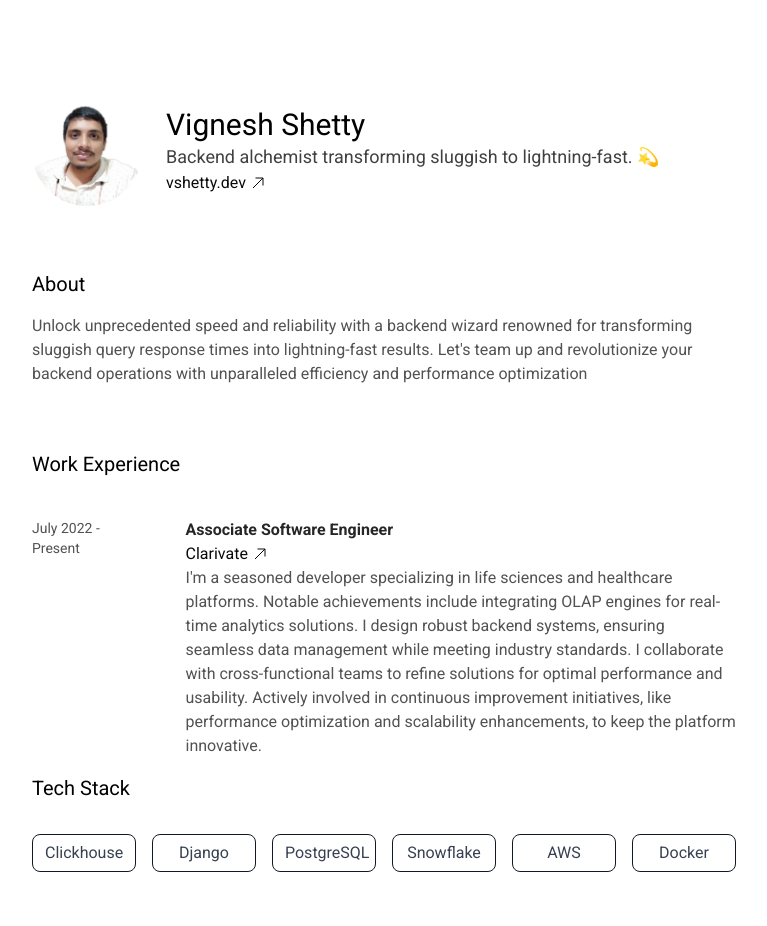
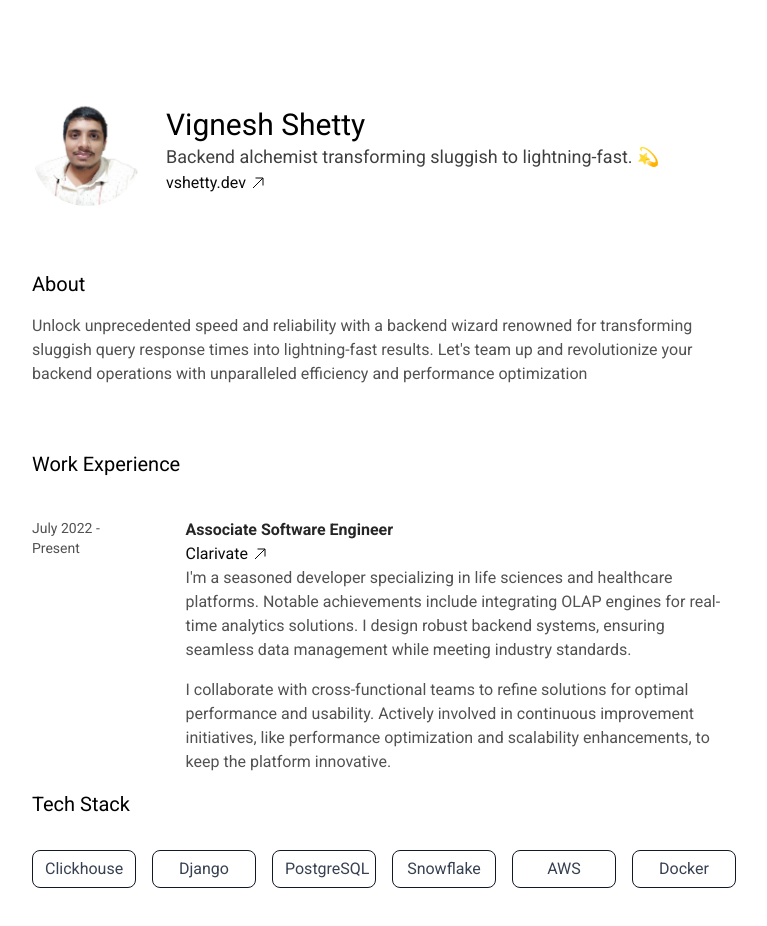
Before and after one commit to vigneshshettyin/DevResume, a Next.js app: page /resume in a window 1280 px wide. Shown: the top 926 px of the page, without its empty margins (256-1023 px from the left). Built offline with nearby package versions, Linux system fonts and the light colour scheme.

Commit message:
Update work.tsx

```diff
--- a/src/app/resume/components/work.tsx
+++ b/src/app/resume/components/work.tsx
@@ -29,10 +29,13 @@ export default function WorkSection() {
             healthcare platforms. Notable achievements include integrating OLAP
             engines for real-time analytics solutions. I design robust backend
             systems, ensuring seamless data management while meeting industry
-            standards. I collaborate with cross-functional teams to refine
-            solutions for optimal performance and usability. Actively involved
-            in continuous improvement initiatives, like performance optimization
-            and scalability enhancements, to keep the platform innovative.
+            standards.
+          </p>
+          <p className="text-neutral-600 max-w-2xl mt-4">
+            I collaborate with cross-functional teams to refine solutions for
+            optimal performance and usability. Actively involved in continuous
+            improvement initiatives, like performance optimization and
+            scalability enhancements, to keep the platform innovative.
           </p>
         </div>
       </div>
```
